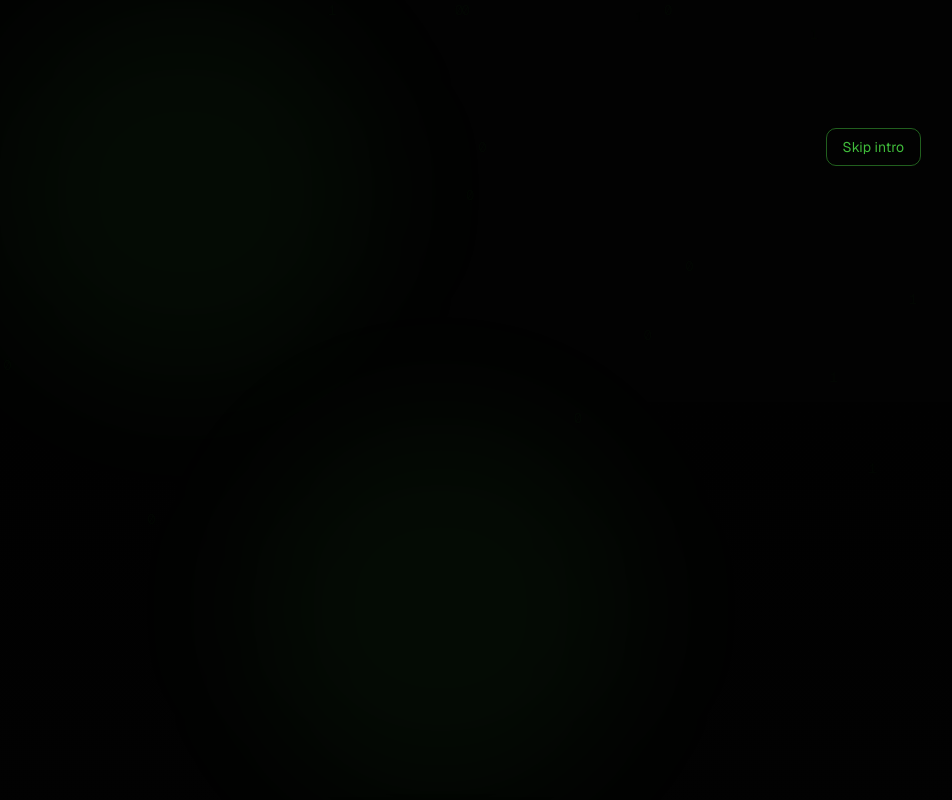
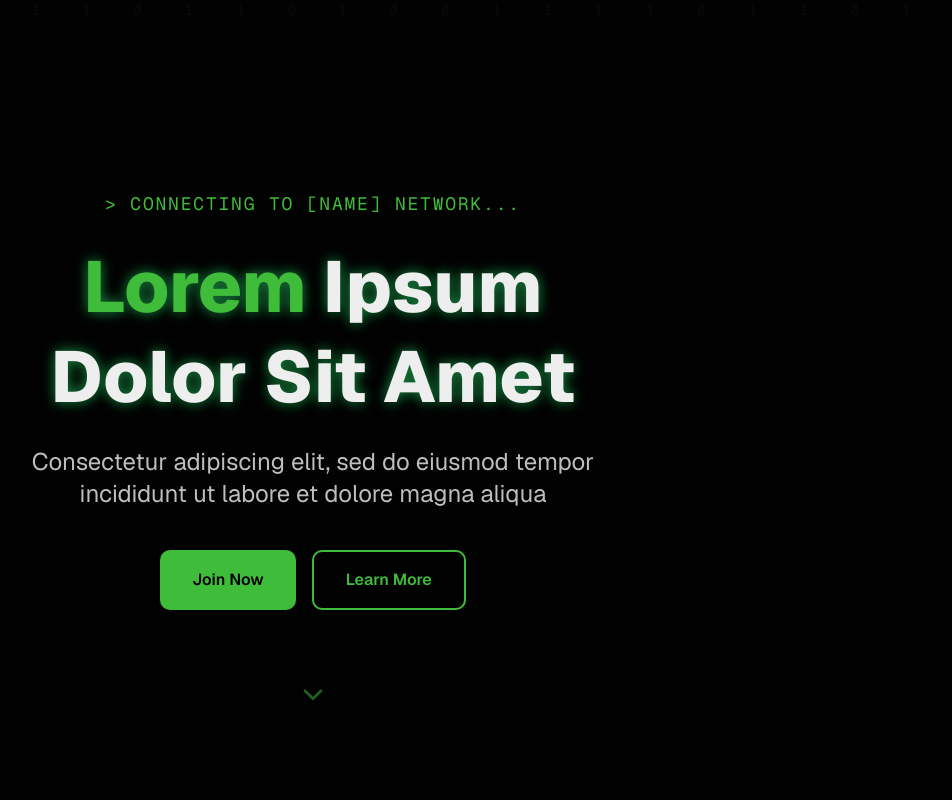
Before and after one commit to JaziBro/matrix_landing_page, a Next.js app: page / in a window 1280 px wide. Shown: the top 800 px of the page, without its empty margins (327-1279 px from the left). Built offline with nearby package versions, Linux system fonts and the light colour scheme.

Commit message:
Update Hero

```diff
--- a/app/components/Hero.tsx
+++ b/app/components/Hero.tsx
@@ -1,116 +1,104 @@
 "use client"
 
-import { useState, useEffect } from "react"
 import { motion, Variants } from "framer-motion"
 import { ChevronDown } from "lucide-react"
+import { useEffect, useState } from "react"
 
-interface HeroSectionProps {
-  skipIntro: boolean
-  setSkipIntro: (value: boolean) => void
-}
+export default function HeroSection() {
+  const [matrix, setMatrix] = useState<string[]>([])
 
-export default function HeroSection({ skipIntro, setSkipIntro }: HeroSectionProps) {
-  const [showContent, setShowContent] = useState(skipIntro)
+  // Generate random binary characters for the rain
+  useEffect(() => {
+    setMatrix(
+      Array.from({ length: 25 }, () => (Math.random() > 0.5 ? "1" : "0"))
+    )
+  }, [])
 
-  useEffect(() => {
-    if (skipIntro) {
-      setShowContent(true)
-    }
-  }, [skipIntro])
-
-  // ✅ Explicitly type as Variants
   const containerVariants: Variants = {
     hidden: { opacity: 0 },
     visible: {
       opacity: 1,
-      transition: {
-        staggerChildren: 0.2,
-        delayChildren: 0.3,
-      },
+      transition: { staggerChildren: 0.2, delayChildren: 0.3 },
     },
   }
 
-  // ✅ Explicitly type as Variants
   const itemVariants: Variants = {
-    hidden: { opacity: 0, y: 20 },
+    hidden: { opacity: 0, y: 30 },
     visible: {
       opacity: 1,
       y: 0,
-      transition: { duration: 0.8, ease: "easeOut" }, // easeOut is valid now
+      transition: { duration: 0.8, ease: "easeOut" },
     },
   }
 
   return (
-    <section className="relative min-h-screen flex items-center justify-center overflow-hidden pt-20">
-      {/* Matrix rain effect */}
-      <div className="absolute inset-0 opacity-10">
-        {[...Array(20)].map((_, i) => (
+    <section
+      className="relative min-h-screen flex items-center justify-center overflow-hidden bg-background pt-24"
+      aria-label="Hero section with Matrix animation"
+    >
+      {/* Matrix Rain Layer */}
+      <div className="absolute inset-0 opacity-15 pointer-events-none">
+        {matrix.map((char, i) => (
           <div
             key={i}
-            className="absolute text-accent/30 font-mono text-sm matrix-rain"
+            className="absolute text-accent/40 font-mono text-sm animate-matrix"
             style={{
-              left: `${Math.random() * 100}%`,
-              animationDelay: `${Math.random() * 8}s`,
-              animationDuration: `${8 + Math.random() * 4}s`,
+              left: `${(i / matrix.length) * 100}%`,
+              animationDelay: `${Math.random() * 6}s`,
+              animationDuration: `${6 + Math.random() * 6}s`,
             }}
           >
-            {Math.random() > 0.5 ? "1" : "0"}
+            {char}
           </div>
         ))}
       </div>
 
-      {/* Skip intro button */}
-      {!showContent && (
-        <motion.button
-          initial={{ opacity: 0 }}
-          animate={{ opacity: 1 }}
-          transition={{ delay: 2 }}
-          onClick={() => setShowContent(true)}
-          className="absolute top-32 right-8 px-4 py-2 text-sm border border-accent/50 text-accent hover:bg-accent/10 rounded transition-colors z-20"
-        >
-          Skip intro
-        </motion.button>
-      )}
-
+      {/* Main Hero Content */}
       <motion.div
         className="relative z-10 text-center px-4 max-w-4xl mx-auto"
         variants={containerVariants}
         initial="hidden"
-        animate={showContent ? "visible" : "hidden"}
+        animate="visible"
       >
-        {/* Animated intro text */}
-        <motion.div variants={itemVariants} className="mb-8">
-          <p className="text-accent text-lg font-mono tracking-widest mb-4">
-            {"> ENTERING SAMYFLW NETWORK..."}
-          </p>
-        </motion.div>
+        <motion.p
+          variants={itemVariants}
+          className="text-accent text-lg font-mono tracking-widest mb-6"
+        >
+          {"> CONNECTING TO [NAME] NETWORK..."}
+        </motion.p>
 
-        {/* Main heading */}
-        <motion.h1 variants={itemVariants} className="text-5xl md:text-7xl font-bold mb-6 text-glow">
-          <span className="text-accent">Elevate</span> Your
-          <br />
-          TikTok Presence
+        <motion.h1
+          variants={itemVariants}
+          className="text-5xl md:text-7xl font-extrabold mb-6 text-glow leading-tight"
+        >
+          <span className="text-accent">Lorem</span> Ipsum <br />
+          Dolor Sit Amet
         </motion.h1>
 
-        {/* Subheading */}
-        <motion.p variants={itemVariants} className="text-xl md:text-2xl text-foreground/80 mb-12 max-w-2xl mx-auto">
-          Strategic growth, authentic engagement, and creator success. Join the network of top TikTok creators.
+        <motion.p
+          variants={itemVariants}
+          className="text-lg md:text-2xl text-foreground/80 mb-10 max-w-2xl mx-auto"
+        >
+          Consectetur adipiscing elit, sed do eiusmod tempor incididunt
+          ut labore et dolore magna aliqua
         </motion.p>
 
-        {/* CTA Buttons */}
-        <motion.div variants={itemVariants} className="flex flex-col sm:flex-row gap-4 justify-center mb-16">
-          <button className="px-8 py-4 bg-accent text-background font-bold rounded hover:shadow-lg hover:shadow-accent/50 transition-all glow-pulse">
+        <motion.div
+          variants={itemVariants}
+          className="flex flex-col sm:flex-row gap-4 justify-center mb-16"
+        >
+          <button className="px-8 py-4 bg-accent text-background font-semibold cursor-pointer rounded hover:shadow-[0_0_20px_var(--accent)] transition-all duration-300">
             Join Now
           </button>
-          <button className="px-8 py-4 border-2 border-accent text-accent font-bold rounded hover:bg-accent/10 transition-all">
+          <button className="px-8 py-4 border-2 border-accent text-accent font-semibold cursor-pointer rounded hover:bg-accent/10 transition-all duration-300">
             Learn More
           </button>
         </motion.div>
 
-        {/* Scroll indicator */}
+        {/* Scroll Indicator */}
         <motion.div
-          animate={{ y: [0, 10, 0] }}
-          transition={{ duration: 2, repeat: Number.POSITIVE_INFINITY }}
+          animate={{ y: [0, 12, 0] }}
+          transition={{ duration: 2, repeat: Infinity, ease: "easeInOut" }}
           className="flex justify-center"
         >
           <ChevronDown className="w-8 h-8 text-accent/50" />
--- a/app/page.tsx
+++ b/app/page.tsx
@@ -23,7 +23,7 @@ export default function Home() {
 
       {/* Content */}
       <div className="relative z-10">
-        <HeroSection skipIntro={skipIntro} setSkipIntro={setSkipIntro} />
+        <HeroSection />
         <AboutSection />
         <HowItWorks />
         <Testimonials />
```
